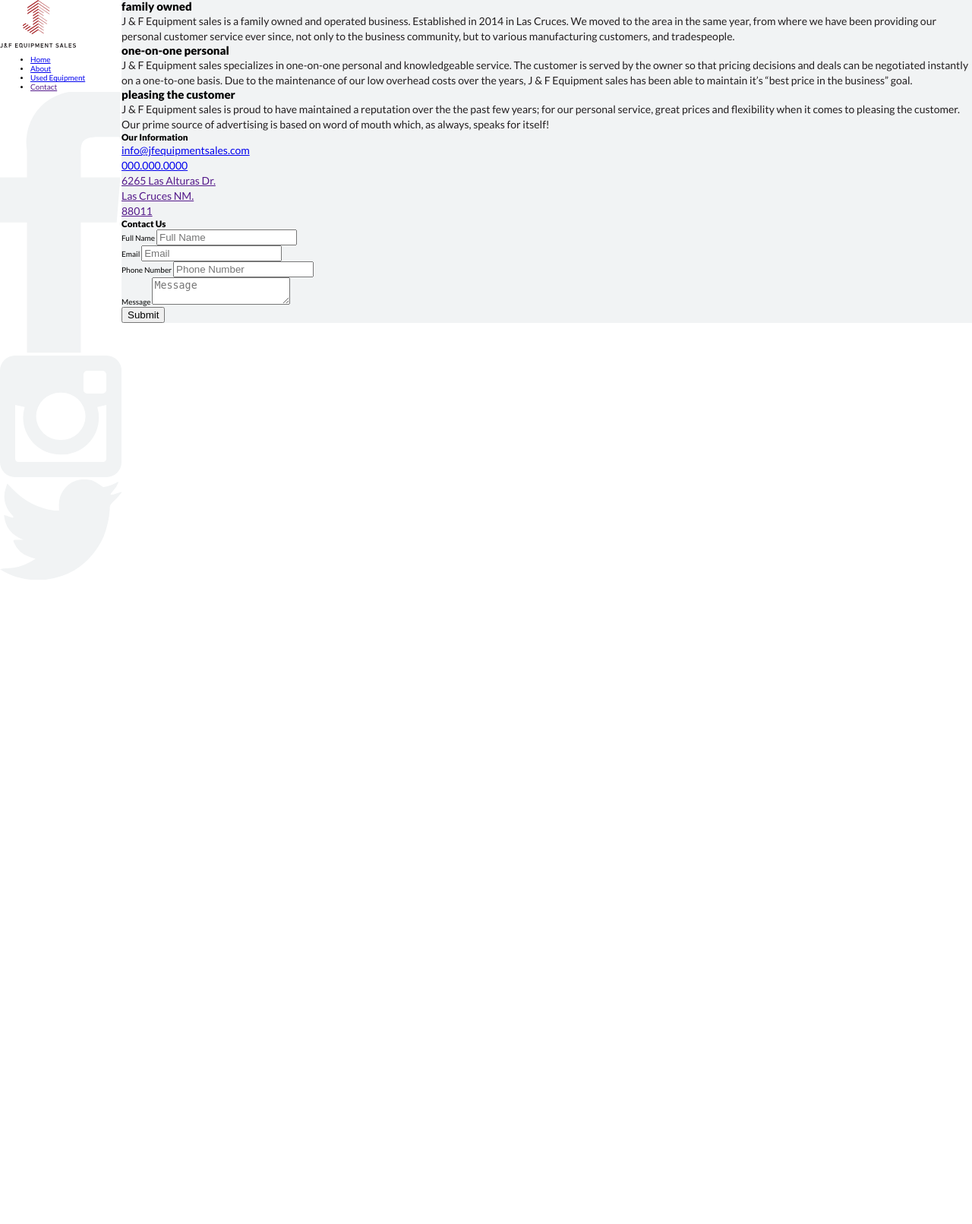
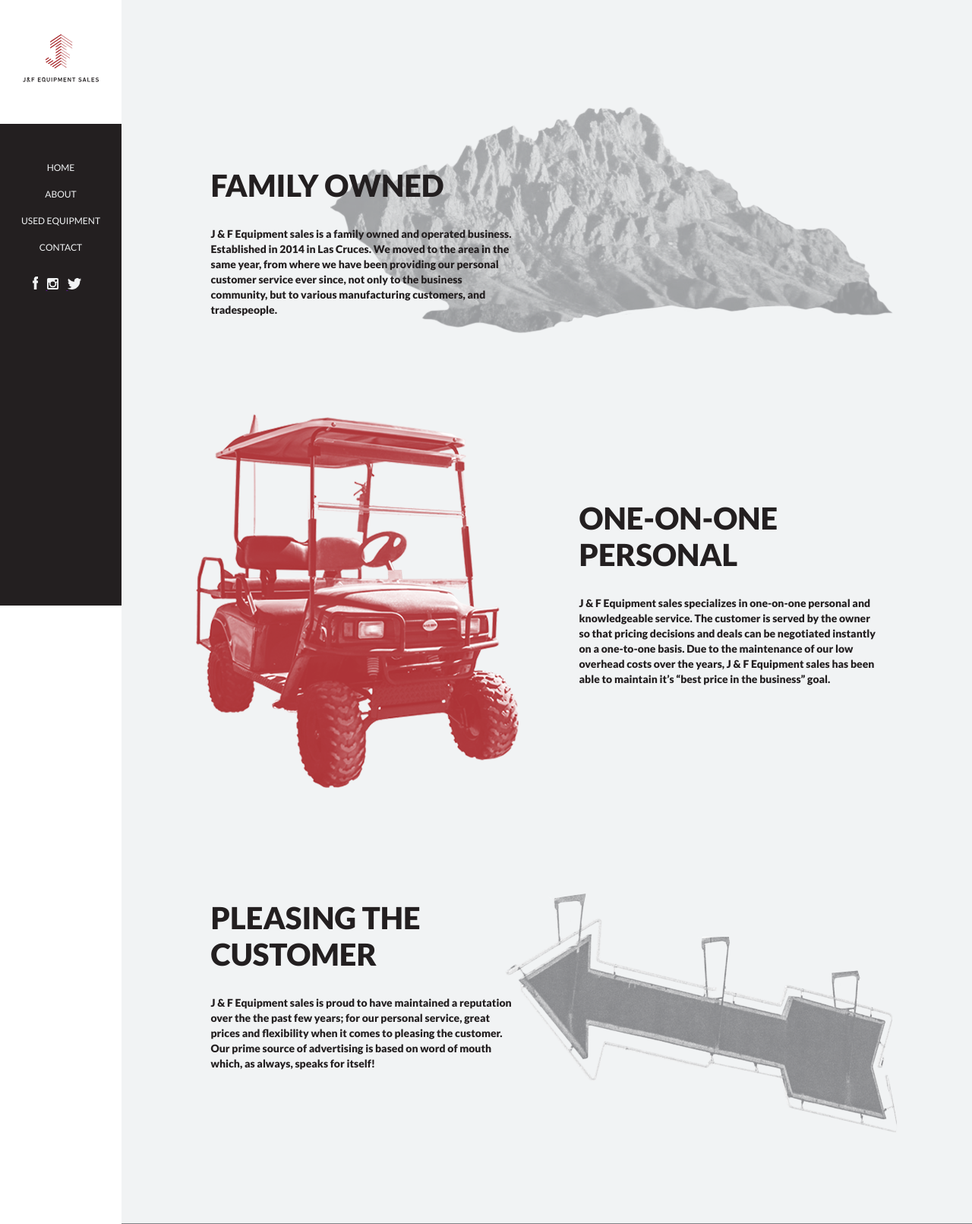
Before and after one commit to kellyannmcnamara01/jf-equipment, a PHP site: page /about.php in a window 1280 px wide. Shown: the top 1611 px of the page at 76% size. Before the commit the page ends 763 px from the top, so only its background shows below. Run offline with PHP 8.4, Linux system fonts and the light colour scheme.

Commit message:
go back one commit, css was breaking

```diff
--- a/main.css
+++ b/main.css
@@ -79,19 +79,12 @@ main {
     max-width: 1025px;
     padding: 0px 30px;
 }
-}
-h2 {
-    color: #231f20;
-    font-size: 4em;
-    font-weight: 900;
-    text-transform: uppercase;
-    padding-bottom: 30px;
-}
 p {
     color: #231f20;
     font-size: 1.4em;
     font-weight: 400;
     line-height: 20px;
+}
 
 /* =============== 02. Nav =============== */
 
@@ -316,7 +309,11 @@ footer p a:hover, footer p a:active, footer p a:focus {
     max-width: 925px;
 }
 #family-owned h2, #personal h2, #customer h2 {
-
+    color: #231f20;
+    font-size: 4em;
+    font-weight: 900;
+    text-transform: uppercase;
+    padding-bottom: 30px;
 }
 #family-owned h2, #family-owned p, #customer h2, #customer p {
     max-width: 400px;
```
